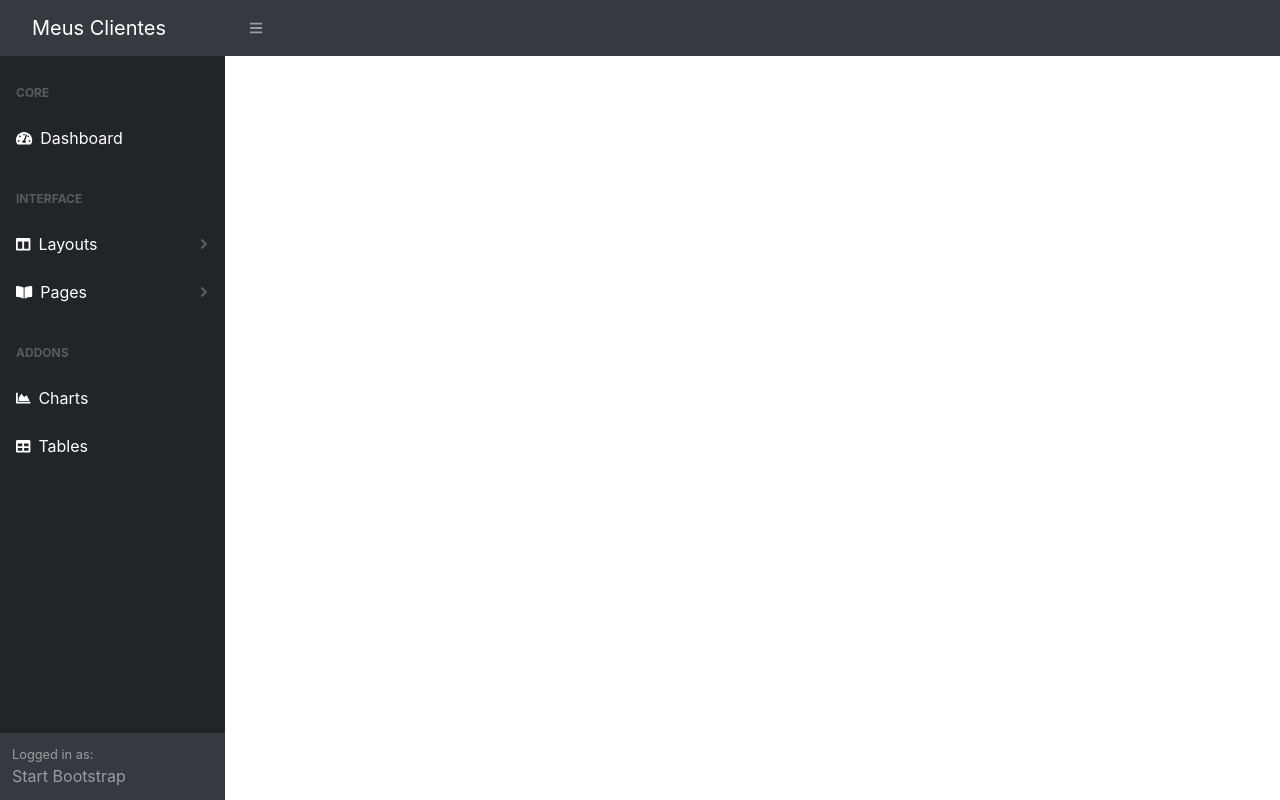
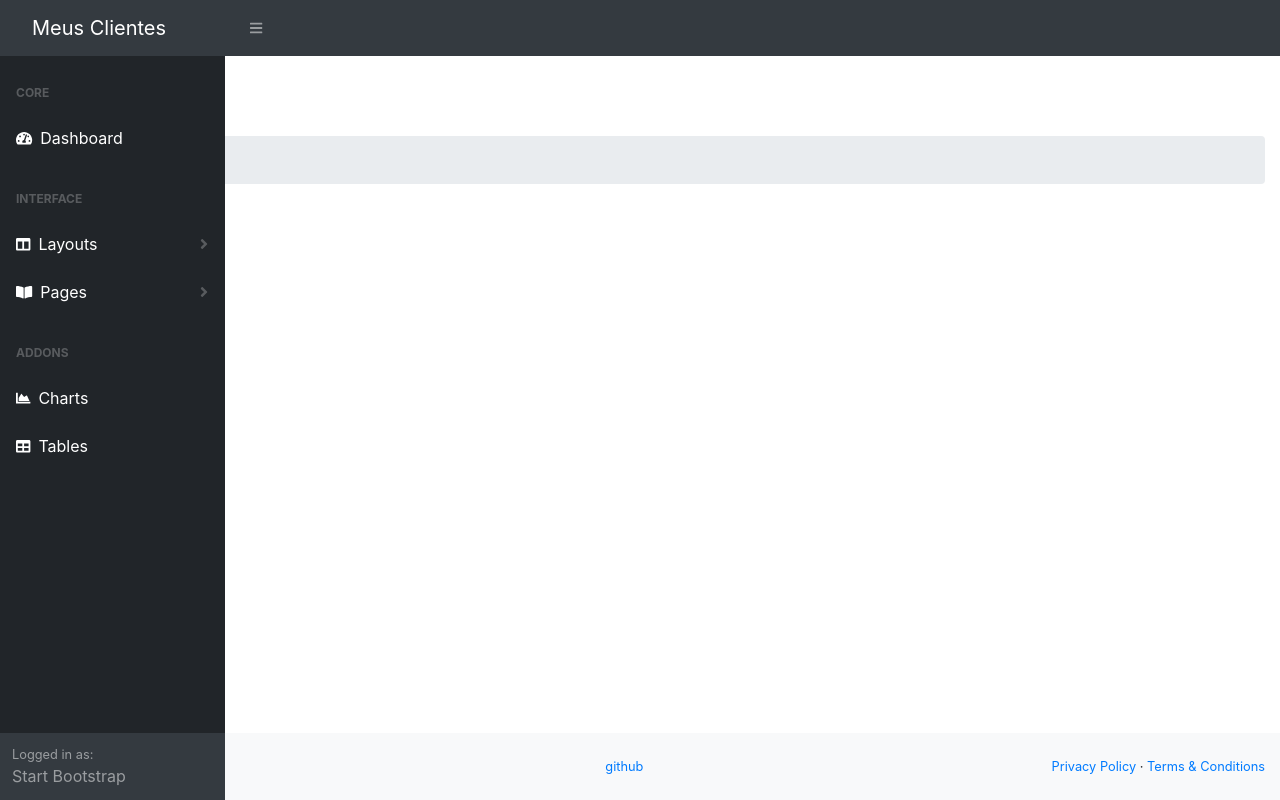
Before and after one commit to MauroDegaspari/MeusServicos, an Angular app in the folder frontend/: page / in a window 1280 px wide. Built offline with nearby package versions, Linux system fonts and the light colour scheme.

Commit message:
frontend - finalização de template, criação de home e footer

```diff
--- a/frontend/src/app/app.component.html
+++ b/frontend/src/app/app.component.html
@@ -1,4 +1,12 @@
 <app-navbar></app-navbar>
 <div id="layoutSidenav">
     <app-sidebar></app-sidebar>
+    <div id="layoutSidenav_content">
+        <main>
+            <div class="container-fluid">
+                <app-home></app-home>
+            </div>
+        </main>
+        <app-footer></app-footer>
+    </div>
 </div>
--- a/frontend/src/app/app.module.ts
+++ b/frontend/src/app/app.module.ts
@@ -4,13 +4,15 @@
 import { AppComponent } from './app.component';
 import {ClientesComponent} from './clientes/clientes.component';
 
-import {TemplateModule} from './template/template.module'
+import {TemplateModule} from './template/template.module';
+import { HomeComponent } from './home/home.component'
 
 
 @NgModule({
   declarations: [
     AppComponent,
-    ClientesComponent
+    ClientesComponent,
+    HomeComponent
 
   ],
   imports: [
--- /dev/null
+++ b/frontend/src/app/home/home.component.html
@@ -0,0 +1,4 @@
+<h1 class="mt-4">Dashboard</h1>
+<ol class="breadcrumb mb-4">
+    <li class="breadcrumb-item active">Clientes</li>
+</ol>
--- /dev/null
+++ b/frontend/src/app/template/footer/footer.component.html
@@ -0,0 +1,13 @@
+<footer class="py-4 bg-light mt-auto">
+    <div class="container-fluid">
+        <div class="d-flex align-items-center justify-content-between small">
+            <div class="text-muted">Copyright &copy; Mauro Degaspari</div>
+            <div><a href="https://github.com/MauroDegaspari"> github</a></div>
+            <div>
+                <a href="#">Privacy Policy</a>
+                &middot;
+                <a href="#">Terms &amp; Conditions</a>
+            </div>
+        </div>
+    </div>
+</footer>
```
Also changed, not shown: frontend/src/app/home/home.component.ts (added, +10 -0 lines), frontend/src/app/template/footer/footer.component.ts (added, +10 -0 lines), frontend/src/app/template/template.module.ts (+6 -3 lines), frontend/src/app/home/home.component.css (added), frontend/src/app/template/footer/footer.component.css (added), 2 other files (tests, documents, lock files or other folders).
